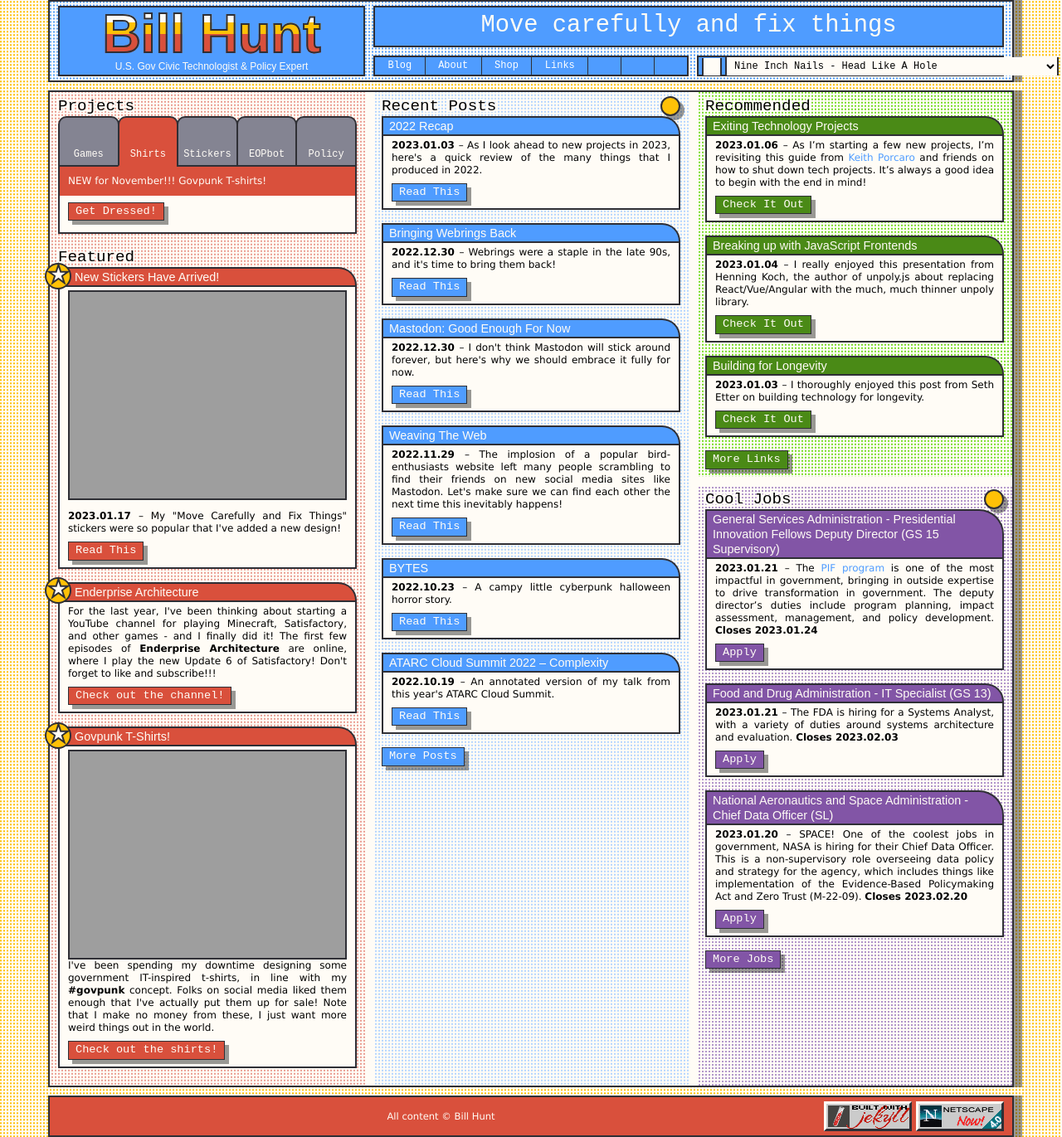
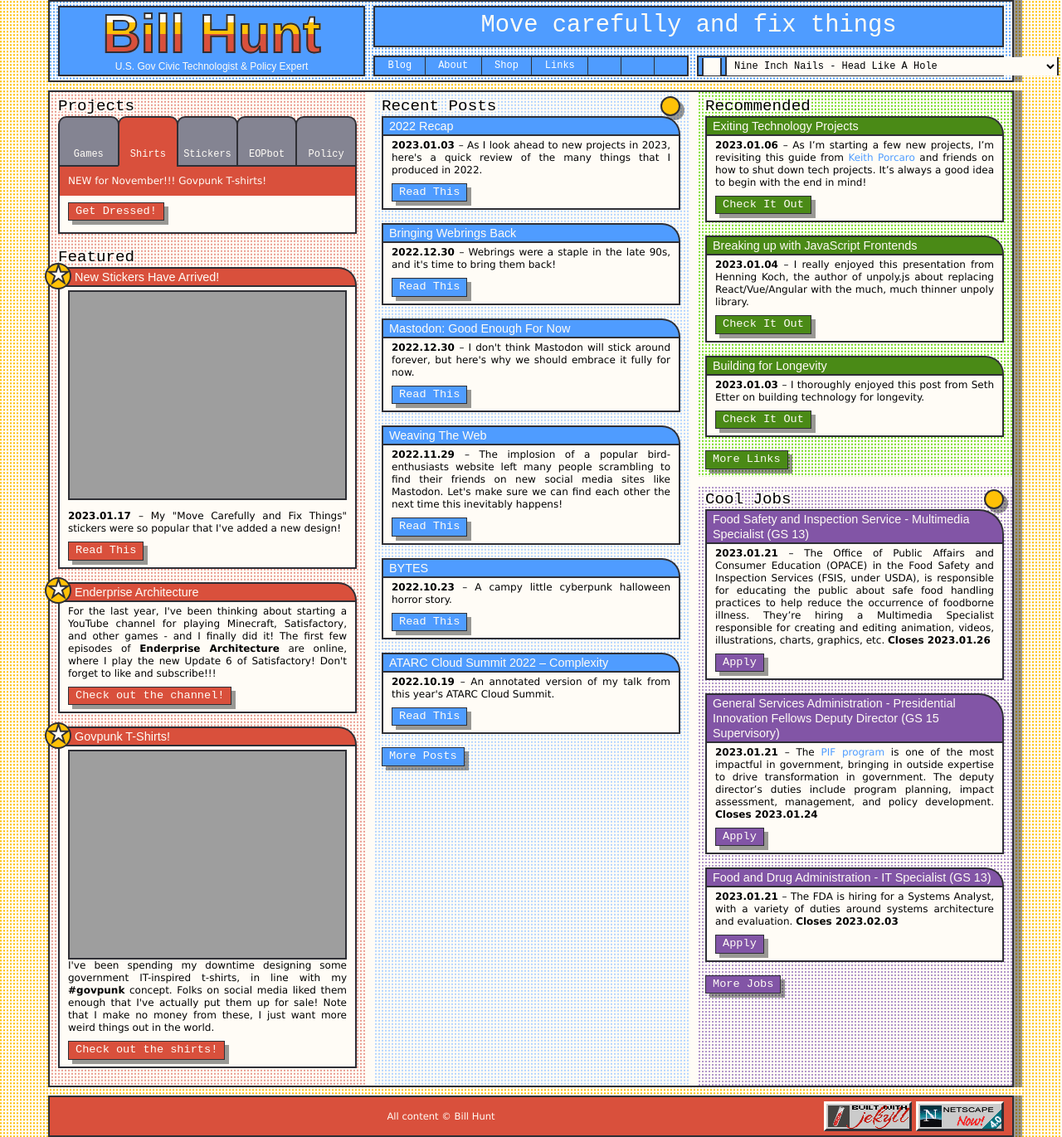
Before and after one commit to krusynth/billhunt.dev, a Jekyll site: the page built from index.md, in a window 1280 px wide. Shown: the whole page at 83% size. Built offline with Jekyll 4.4.1, drawn with Linux system fonts in a browser that asks for light colours; some web fonts are replaced.

Commit message:
Update jobs.

```diff
--- a/_data/jobs.yml
+++ b/_data/jobs.yml
@@ -1,3 +1,9 @@
+- title: Food Safety and Inspection Service - Multimedia Specialist (GS 13)
+  url: https://www.usajobs.gov/job/699648500
+  date: 2023-01-21
+  closes: 2023-01-26
+  content: The Office of Public Affairs and Consumer Education (OPACE) in the Food Safety and Inspection Services (FSIS, under USDA),  is responsible for educating the public about safe food handling practices to help reduce the occurrence of foodborne illness. They're hiring a Multimedia Specialist responsible for creating and editing animation, videos, illustrations, charts, graphics, etc.
+
 - title: General Services Administration - Presidential Innovation Fellows Deputy Director (GS 15 Supervisory)
   url: https://join.tts.gsa.gov/join/pif-deputy-director15/
   date: 2023-01-21
```
